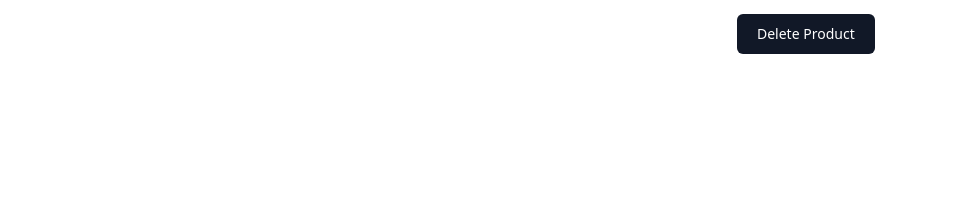
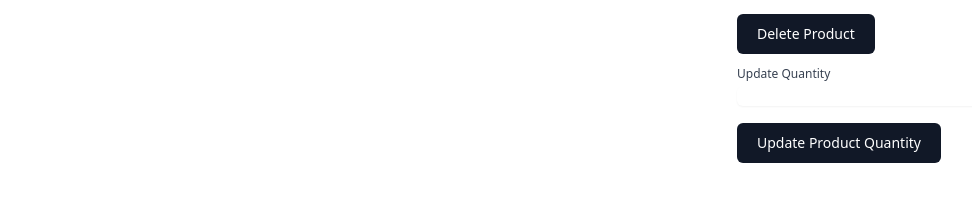
Before and after one commit to sudeepym/supermarket_app, a React (Create React App) app: page /Owner in a window 1280 px wide. Shown: the part 1819-2019 px from the top of the page, without its empty margins (71-1043 px from the left). Before the commit the page ends 1913 px from the top, so only its background shows below. Built offline with nearby package versions, Linux system fonts and the light colour scheme; no server answers.

Commit message:
update quantity

```diff
--- a/src/components/Owner.js
+++ b/src/components/Owner.js
@@ -1,22 +1,20 @@
 import React from 'react'
-import { useState,useEffect } from 'react';
-import { useAuthState } from 'react-firebase-hooks/auth';
-import { auth } from '../firebase/firebase';
+import { useState, useEffect } from 'react';
 
 export default function Owner() {
   //const [user, loading, error] = useAuthState(auth);
-    const [categories,setCategories] = useState([]);
+  const [categories, setCategories] = useState([]);
   const [selectedCategory, setSelectedCategory] = useState(null);
-    const [newCategory, setNewCategory] = useState({ category: "", category_desc: ""});
-    const [brands,setBrands] = useState([]);
+  const [newCategory, setNewCategory] = useState({ category: "", category_desc: "" });
+  const [brands, setBrands] = useState([]);
   const [selectedBrand, setSelectedBrand] = useState(null);
-    const [newBrand, setNewBrand] = useState({ brand: ""});
-    const [vendors,setVendors] = useState([]);
+  const [newBrand, setNewBrand] = useState({ brand: "" });
+  const [vendors, setVendors] = useState([]);
   const [selectedVendor, setSelectedVendor] = useState(null);
-    const [newVendor, setNewVendor] = useState({ name: "",email:"",phone:"",web:""});
-    const [products,setProducts] = useState([]);
+  const [newVendor, setNewVendor] = useState({ name: "", email: "", phone: "", web: "" });
+  const [products, setProducts] = useState([]);
   const [selectedProduct, setSelectedProduct] = useState(null);
-    const [newProduct, setNewProduct] = useState({ p_name: "",p_desc:"",price:"",quantity:"",image:"",alt:""});
+  const [newProduct, setNewProduct] = useState({ p_name: "", p_desc: "", price: "", quantity: "", image: "", alt: "", inc_quantity: "" });
   const [forceRerender, setForceRerender] = useState(false);
 
   console.log(products)
@@ -66,7 +64,7 @@ export default function Owner() {
           'Content-Type': 'application/json'
         },
         body: JSON.stringify({
-              id:selectedCategory
+          id: selectedCategory
         })
       });
 
@@ -100,7 +98,7 @@ export default function Owner() {
           'Content-Type': 'application/json'
         },
         body: JSON.stringify({
-            brand:newBrand.brand
+          brand: newBrand.brand
         })
       });
 
@@ -126,7 +124,7 @@ export default function Owner() {
           'Content-Type': 'application/json'
         },
         body: JSON.stringify({
-            id:selectedBrand
+          id: selectedBrand
         })
       });
 
@@ -160,10 +158,10 @@ export default function Owner() {
           'Content-Type': 'application/json'
         },
         body: JSON.stringify({
-          name:newVendor.name,
-          email:newVendor.email,
-          phone:newVendor.phone,
-          web:newVendor.web
+          name: newVendor.name,
+          email: newVendor.email,
+          phone: newVendor.phone,
+          web: newVendor.web
         })
       });
 
@@ -189,7 +187,7 @@ const deleteVendor = async (e) => {
           'Content-Type': 'application/json'
         },
         body: JSON.stringify({
-        id:selectedVendor
+          id: selectedVendor
         })
       });
 
@@ -210,15 +208,15 @@ const handleNewProduct = (e) => {
   };
   const addProduct = async (e) => {
     e.preventDefault();
-  if(parseInt(newProduct.quantity) < 1)
+    if (parseInt(newProduct.quantity) < 1)
       return alert("Quantity must be atleast 1")
-  if(selectedBrand === null)
+    if (selectedBrand === null)
       return alert("Select corresponding brand")
-  if(selectedCategory === null)
+    if (selectedCategory === null)
       return alert("Select corresponding category")
-  if(selectedVendor === null)
+    if (selectedVendor === null)
       return alert("Select corresponding vendor")
-  const requiredFields = ['p_name','p_desc','price','quantity','image','alt'];
+    const requiredFields = ['p_name', 'p_desc', 'price', 'quantity', 'image', 'alt'];
     const isAnyFieldEmpty = requiredFields.some(field => !newProduct[field]);
     if (isAnyFieldEmpty)
       return alert("Please fill all fields");
@@ -231,15 +229,15 @@ const addProduct = async (e) => {
           'Content-Type': 'application/json'
         },
         body: JSON.stringify({
-        p_name:newProduct.p_name,
-        p_desc:newProduct.p_desc,
-        price:newProduct.price,
-        quantity:newProduct.quantity,
-        image:newProduct.image,
-        alt:newProduct.alt,
-        brand_id:selectedBrand,
-        category_id:selectedCategory,
-        vendor_id:selectedProduct,
+          p_name: newProduct.p_name,
+          p_desc: newProduct.p_desc,
+          price: newProduct.price,
+          quantity: newProduct.quantity,
+          image: newProduct.image,
+          alt: newProduct.alt,
+          brand_id: selectedBrand,
+          category_id: selectedCategory,
+          vendor_id: selectedProduct,
         })
       });
 
@@ -255,8 +253,8 @@ const addProduct = async (e) => {
   };
   const deleteProduct = async (e) => {
     e.preventDefault();
-  if (selectedVendor === null)
-    return alert("Select a vendor");
+    if (selectedProduct === null)
+      return alert("Select a product");
     try {
       // Send new category data to Flask backend
       const response = await fetch('http://127.0.0.1:5000/delete_product', {
@@ -265,7 +263,7 @@ const deleteProduct = async (e) => {
           'Content-Type': 'application/json'
         },
         body: JSON.stringify({
-        id:selectedProduct
+          id: selectedProduct
         })
       });
 
@@ -281,9 +279,9 @@ const deleteProduct = async (e) => {
     }
   };
 
-    useEffect(()=>{
+  useEffect(() => {
     //fetch data from db
-        const fetchCategories = async()=> {
+    const fetchCategories = async () => {
       try {
         const response = await fetch("http://127.0.0.1:5000/categories");
         if (!response.ok) {
@@ -296,7 +294,7 @@ const deleteProduct = async (e) => {
         console.error('There was a problem with the fetch operation:', error);
       }
     }
-        const fetchBrands = async()=> {
+    const fetchBrands = async () => {
       try {
         const response = await fetch("http://127.0.0.1:5000/brands");
         if (!response.ok) {
@@ -309,7 +307,7 @@ const deleteProduct = async (e) => {
         console.error('There was a problem with the fetch operation:', error);
       }
     }
-      const fetchVendors = async()=> {
+    const fetchVendors = async () => {
       try {
         const response = await fetch("http://127.0.0.1:5000/vendors");
         if (!response.ok) {
@@ -322,7 +320,7 @@ const deleteProduct = async (e) => {
         console.error('There was a problem with the fetch operation:', error);
       }
     }
-      const fetchProducts = async()=> {
+    const fetchProducts = async () => {
       try {
         const response = await fetch("http://127.0.0.1:5000/products");
         if (!response.ok) {
@@ -341,7 +339,36 @@ const deleteProduct = async (e) => {
     fetchBrands();
   }, [forceRerender]);
 
-    return(
+  const updateProductQuantity = async (e) => {
+    e.preventDefault();
+    if (selectedProduct === null)
+      return alert("Select a product");
+    try {
+      // Send new category data to Flask backend
+      const response = await fetch('http://127.0.0.1:5000/update_product_quantity', {
+        method: 'POST',
+        headers: {
+          'Content-Type': 'application/json'
+        },
+        body: JSON.stringify({
+          id: selectedProduct,
+          quantity:newProduct.inc_quantity
+        })
+      });
+
+      if (response.ok) {
+        alert("Product updated")
+        setSelectedProduct(null)
+        setForceRerender(!forceRerender)
+      } else {
+        throw new Error('Failed to update product');
+      }
+    } catch (error) {
+      alert(error)
+    }
+  }
+
+  return (
     <>
       <div className="flex flex-row items-start ml-10 sm:ml-[100px] mt-10 sm:mt-20 mr-10 sm:mr-0 flex-wrap mb-10">
         <div className="flex flex-col grow w-1/2 overflow-y-auto max-h-96">
@@ -353,8 +380,7 @@ const deleteProduct = async (e) => {
                 <div
                   key={category.Category_ID}
                   onClick={() => setSelectedCategory(category.Category_ID)} // Update the selected categories on click
-                                        className={`grid grid-cols-1 gap-1 py-3 even:bg-gray-50 sm:grid-cols-4 sm:gap-4 cursor-pointer ${
-                                            selectedCategory === category.Category_ID ? 'border border-blue-500' : '' // Apply border for selected categories
+                  className={`grid grid-cols-1 gap-1 py-3 even:bg-gray-50 sm:grid-cols-4 sm:gap-4 cursor-pointer ${selectedCategory === category.Category_ID ? 'border border-blue-500' : '' // Apply border for selected categories
                     }`}
                 >
                   <dt className="font-medium text-gray-900">{category.Category_ID}</dt>
@@ -413,8 +439,7 @@ const deleteProduct = async (e) => {
                 <div
                   key={brand.Brand_ID}
                   onClick={() => setSelectedBrand(brand.Brand_ID)} // Update the selected categories on click
-                                        className={`grid grid-cols-1 gap-1 py-3 even:bg-gray-50 sm:grid-cols-4 sm:gap-4 cursor-pointer ${
-                                            selectedBrand === brand.Brand_ID ? 'border border-blue-500' : '' // Apply border for selected categories
+                  className={`grid grid-cols-1 gap-1 py-3 even:bg-gray-50 sm:grid-cols-4 sm:gap-4 cursor-pointer ${selectedBrand === brand.Brand_ID ? 'border border-blue-500' : '' // Apply border for selected categories
                     }`}
                 >
                   <dt className="font-medium text-gray-900">{brand.Brand_ID}</dt>
@@ -463,8 +488,7 @@ const deleteProduct = async (e) => {
                 <div
                   key={vendor.Vendor_ID}
                   onClick={() => setSelectedVendor(vendor.Vendor_ID)} // Update the selected categories on click
-                                        className={`grid grid-cols-1 gap-1 py-3 even:bg-gray-50 sm:grid-cols-3 sm:gap-4 cursor-pointer ${
-                                            selectedVendor === vendor.Vendor_ID ? 'border border-blue-500' : '' // Apply border for selected categories
+                  className={`grid grid-cols-1 gap-1 py-3 even:bg-gray-50 sm:grid-cols-3 sm:gap-4 cursor-pointer ${selectedVendor === vendor.Vendor_ID ? 'border border-blue-500' : '' // Apply border for selected categories
                     }`}
                 >
                   <dt className="font-medium text-gray-900">{vendor.Vendor_ID}</dt>
@@ -543,8 +567,7 @@ const deleteProduct = async (e) => {
                 <div
                   key={product.Product_ID}
                   onClick={() => setSelectedProduct(product.Product_Id)} // Update the selected categories on click
-                                        className={`grid grid-cols-1 gap-1 py-3  sm:grid-cols-3 sm:gap-4 cursor-pointer ${product.Product_Stock===1?'bg-red-600':'even:bg-gray-50'} ${
-                                            selectedProduct === product.Product_Id ? 'border border-blue-500' : '' // Apply border for selected categories
+                  className={`grid grid-cols-1 gap-1 py-3  sm:grid-cols-3 sm:gap-4 cursor-pointer ${product.Product_Stock === 1 ? 'bg-red-600' : 'even:bg-gray-50'} ${selectedProduct === product.Product_Id ? 'border border-blue-500' : '' // Apply border for selected categories
                     }`}
                 >
                   <dt className="font-medium text-gray-900">{product.Product_Id}</dt>
@@ -631,6 +654,21 @@ const deleteProduct = async (e) => {
           >
             Delete Product
           </button>
+          <div>
+            <label htmlFor="quantity" className="block text-xs font-medium text-gray-700 mt-3"> Update Quantity </label>
+            <input
+              onChange={handleNewProduct}
+              id="inc_quantity"
+              name="inc_quantity"
+              className="mt-1 w-[300px] rounded-md border-solid border-gray-600 shadow-sm sm:text-sm"
+            />
+          </div>
+          <button
+            onClick={updateProductQuantity}
+            className="block rounded-md bg-gray-900 mt-4 px-5 py-2.5 text-sm font-medium text-white transition hover:bg-teal-500"
+          >
+            Update Product Quantity
+          </button>
         </div>
       </div>
     </>
```
Lines whose indentation alone changed are shown as unchanged.
